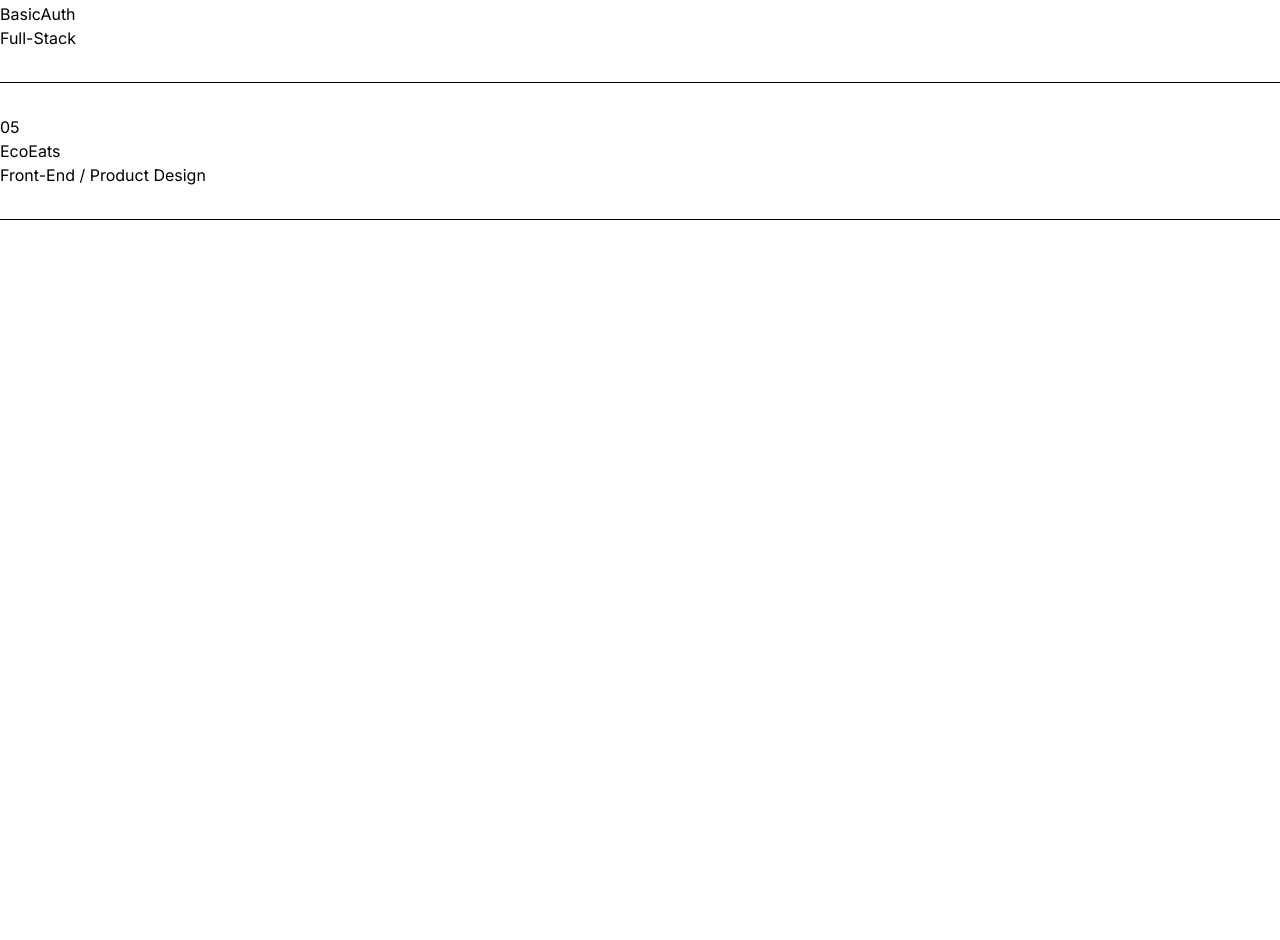
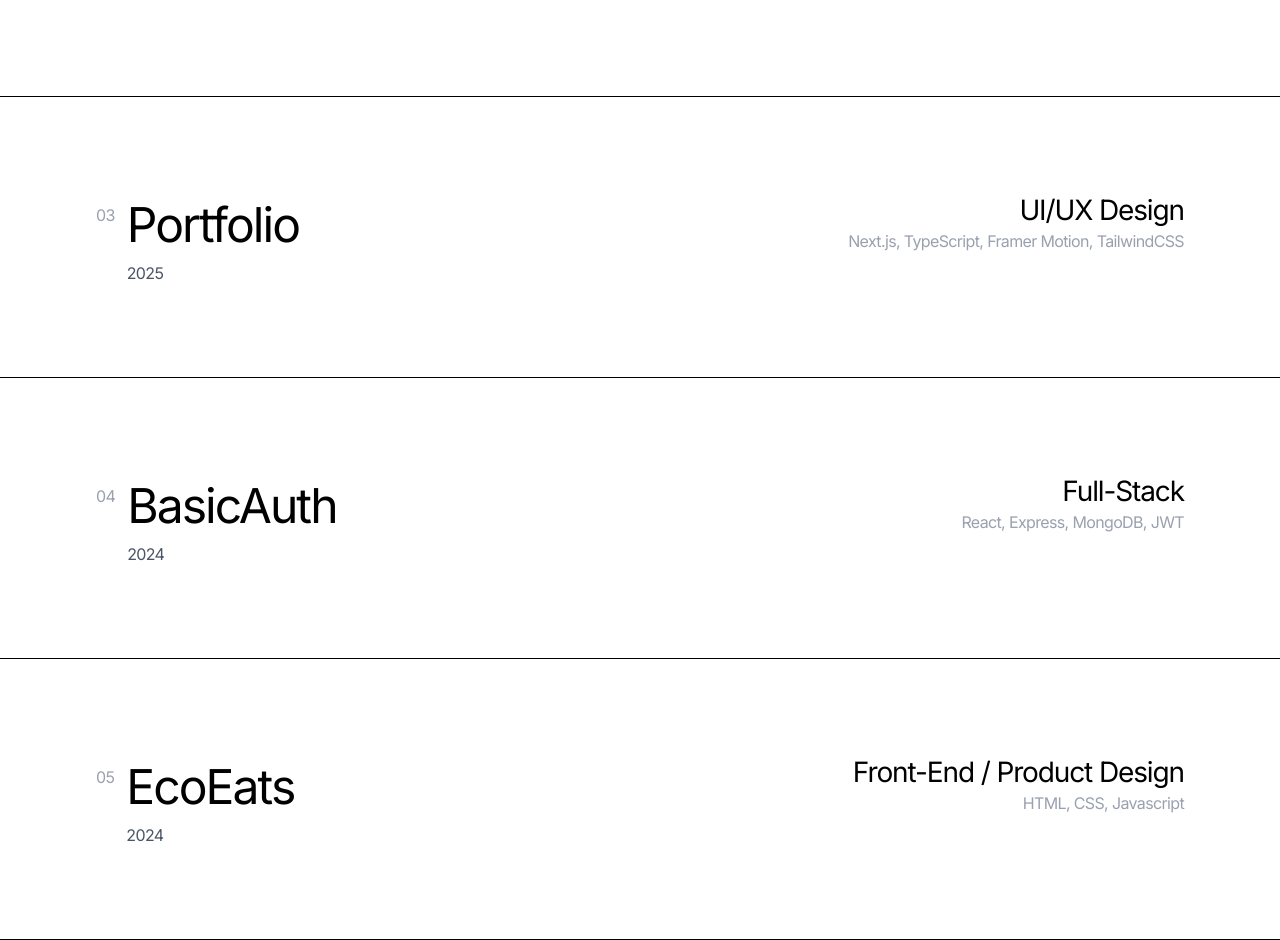
Before and after one commit to markaxelus/portfolio, a Next.js app: page / in a window 1280 px wide. Shown: the part 1364-2304 px from the top of the page. Before the commit the page ends 1600 px from the top, so only its background shows below. Built offline with nearby package versions, Linux system fonts and the light colour scheme.

Commit message:
added tech stack and design for works section

```diff
--- a/src/components/Works/index.tsx
+++ b/src/components/Works/index.tsx
@@ -36,10 +36,26 @@ const index = ({ headingText, headingClassName }: WorksProps) => {
             href={`/works/${project.slug}`}
             className="group relative block border-[rgb(229, 231, 245)] border-b py-8 overflow-hidden"
           >
-            <div className="">
-              <span className="">0{project.id}</span>
-              <h3 className="">{project.title}</h3>
-              <span className="">{project.category}</span>
+            <div className="flex justify-between px-[96px] py-[60px]  min-h-[160px] tracking-[-0.04em]">
+
+              {/* Left Container: id, title, date */}
+              <div className=" flex gap-3 ">
+                <span className="pt-3.5 text-gray-400 ">0{project.id}</span>
+                <div className="">
+                  <h3 className="text-[48px] tracking-[-0.04em]">{project.title}</h3>
+                  <span className="text-gray-600 ">{project.date}</span>
+                </div>
+
+              </div>
+
+              {/* Right Container: category */}
+              <div className="flex flex-col justify-start items-end text-right">
+  <span className="text-[28px] tracking-[-0.04em]">{project.category}</span>
+  <span className="text-[16px] tracking-[-0.04em] text-gray-400 break-words max-w-[400px] leading-5">
+    {project.stack.join(', ')}
+  </span>
+</div>
+
             </div>
 
           </Link>
--- a/src/data/projects.ts
+++ b/src/data/projects.ts
@@ -5,9 +5,10 @@ export type Project = {
   category: string;
   projectType: string;
   imageUrl: string;
-  date: Number;
+  date: number;
   description: string;
-}
+  stack: string[];
+};
 
 export const projects: Project[] = [
   {
@@ -19,6 +20,7 @@ export const projects: Project[] = [
     imageUrl: "/relay.jpg",
     date: 2025,
     description: "",
+    stack: ["Next.js", "PostgreSQL", "Prisma", "TailwindCSS"],
   },
   {
     id: 2,
@@ -29,6 +31,7 @@ export const projects: Project[] = [
     imageUrl: "",
     date: 2025,
     description: "",
+    stack: ["TypeScript", "Node.js", "Express", "AWS", "LangChain", "Mermaid.js", "Lambda", "Serverless"],
   },
   {
     id: 3,
@@ -39,6 +42,7 @@ export const projects: Project[] = [
     imageUrl: "",
     date: 2025,
     description: "",
+    stack: ["Next.js", "TypeScript", "Framer Motion", "TailwindCSS"],
   },
   {
     id: 4,
@@ -49,6 +53,7 @@ export const projects: Project[] = [
     imageUrl: "/basicauth",
     date: 2024,
     description: "",
+    stack: ["React", "Express", "MongoDB", "JWT"],
   },
   {
     id: 5,
@@ -59,6 +64,6 @@ export const projects: Project[] = [
     imageUrl: "/ecoeats.jpg",
     date: 2024,
     description: "",
+    stack: ["HTML", "CSS", "Javascript"],
   },
-
-]
+];
```
